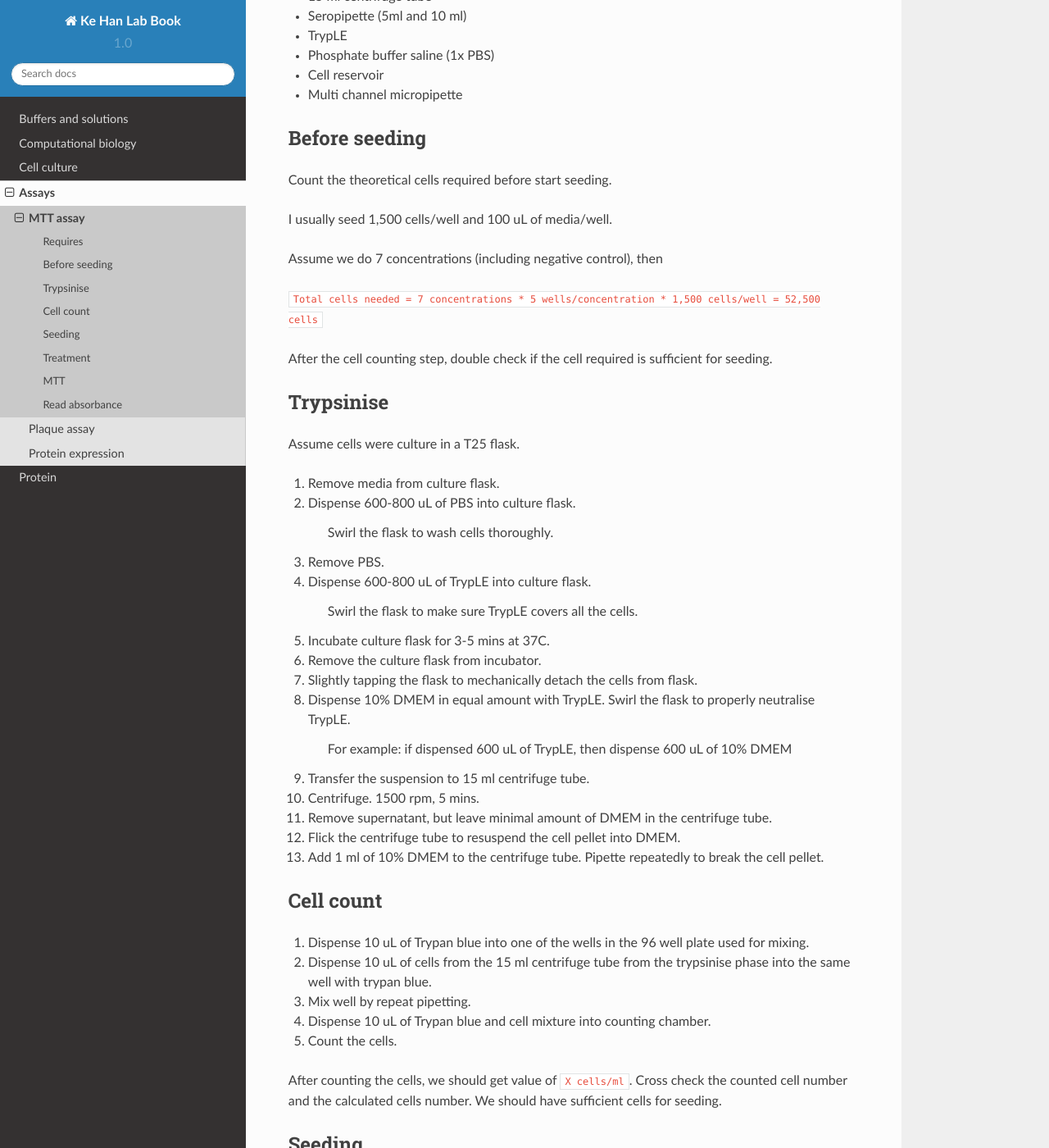
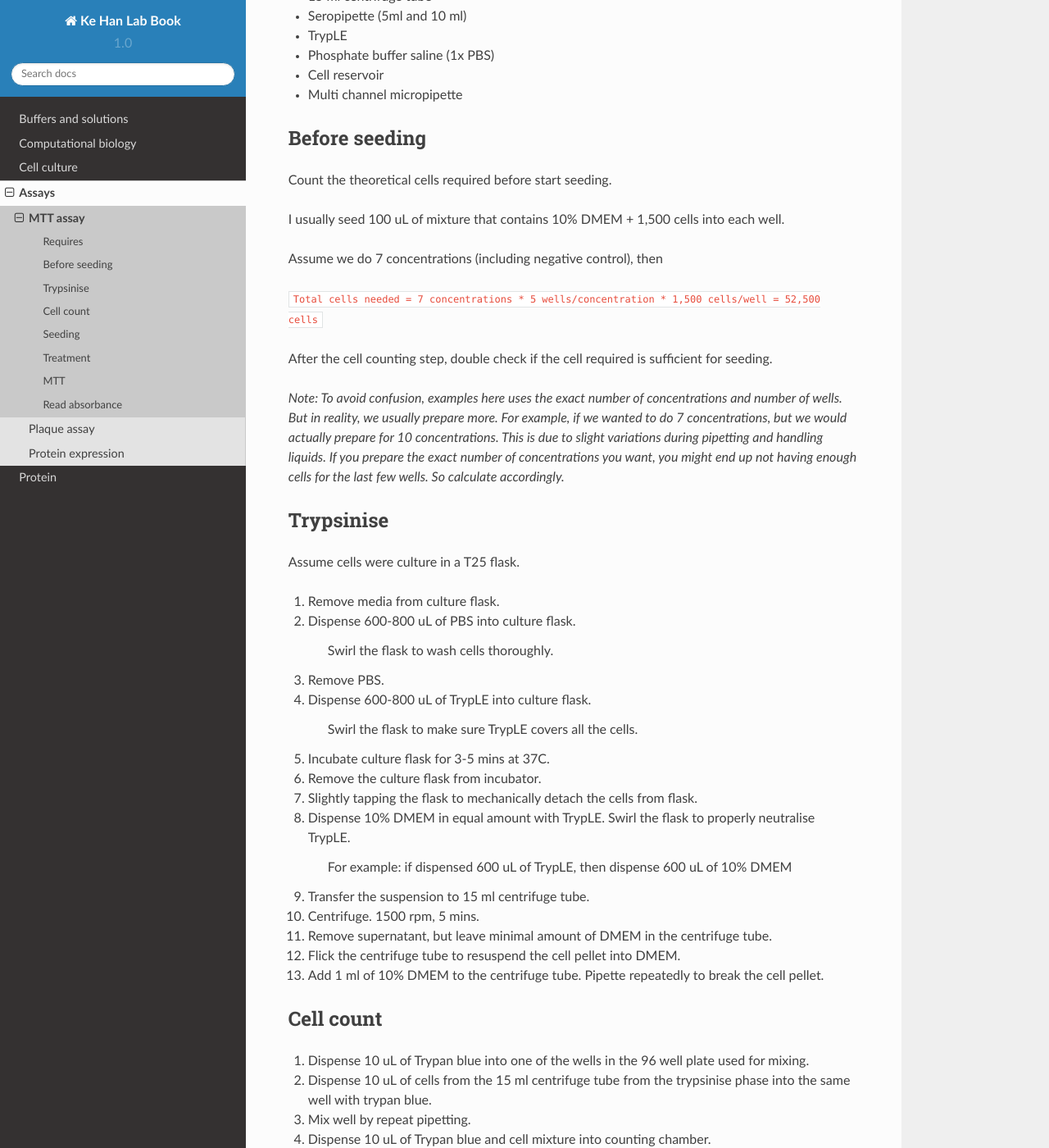
Before and after one commit to kehantan/labbook, a Sphinx documentation site: the page built from docs/assays/mtt.rst, in a window 1280 px wide and 1400 px high, scrolled down 520 px. Shown: the whole window at 82% size. Built offline with Sphinx 7.4.7 and the Read the Docs theme 2.0.0, drawn with Linux system fonts in a browser that asks for light colours; some of the changed text lies outside the part shown.

Commit message:
Update mtt.rst

```diff
--- a/docs/assays/mtt.rst
+++ b/docs/assays/mtt.rst
@@ -26,13 +26,16 @@
 --------------
 Count the theoretical cells required before start seeding.
 
-I usually seed 1,500 cells/well and 100 uL of media/well.
+I usually seed 100 uL of mixture that contains 10% DMEM + 1,500 cells into each well.
 
 Assume we do 7 concentrations (including negative control), then
 
 :code:`Total cells needed = 7 concentrations * 5 wells/concentration * 1,500 cells/well = 52,500 cells`
 
 After the cell counting step, double check if the cell required is sufficient for seeding.
+
+*Note: To avoid confusion, examples here uses the exact number of concentrations and number of wells. But in reality, we usually prepare more. For example, if we wanted to do 7 concentrations, but we would actually prepare for 10 concentrations. This is due to slight variations during pipetting and handling liquids. If you prepare the exact number of concentrations you want, you might end up not having enough cells for the last few wells. So calculate accordingly.*
+
 
 Trypsinise
 ----------
@@ -73,6 +76,8 @@
 
 Seeding
 -------
+The final outcome we want = 100 uL of media + 1,500 cells in each well
+
 We know how much cells we have, we now need to know how much cells we need to dilute.
 What we should do now:
 
@@ -97,6 +102,7 @@
 
     :code:`7 concentrations * 5 well/concentration * 100 uL/well = 3,500 uL (3.5 ml)`
 
+After all the calculations we can begin our procedure.
 
 #. Mix the cell suspension with either repeat pipetting or vortex.
 #. Aspirate required number of cells and mix with required amount of 10% DMEM in cell reservoir.
@@ -105,6 +111,9 @@
 
 #. Aspirate 100 uL of cells and DMEM mixture from the cell reservoir with multichannel micropipette. Seed the mixture into 96 well plate.
 #. Incubate the seeded 96 well plate for 24 hrs.
+
+*Note: Technically, adding 35 uL to 3,500 uL would be 3,535 uL, but we would treat it as a negligible difference*
+
 
 Treatment
 ---------
```
